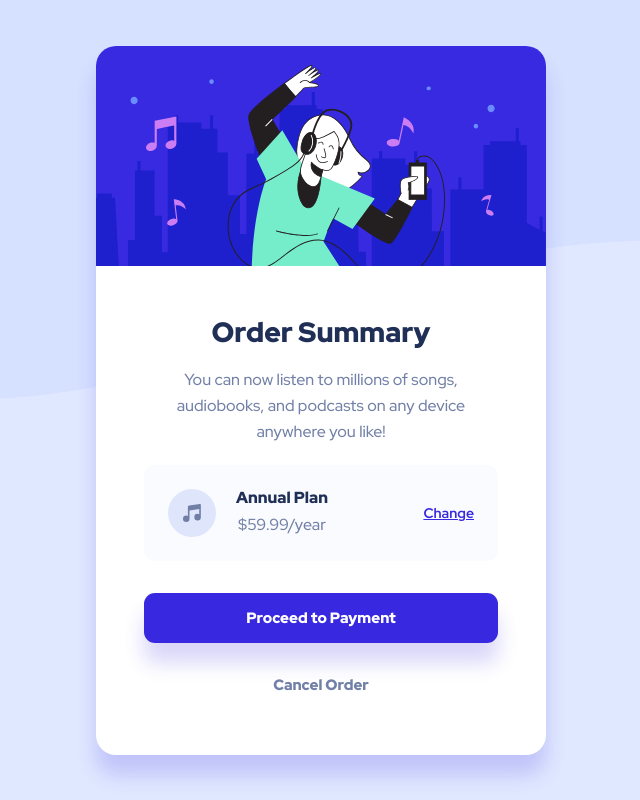
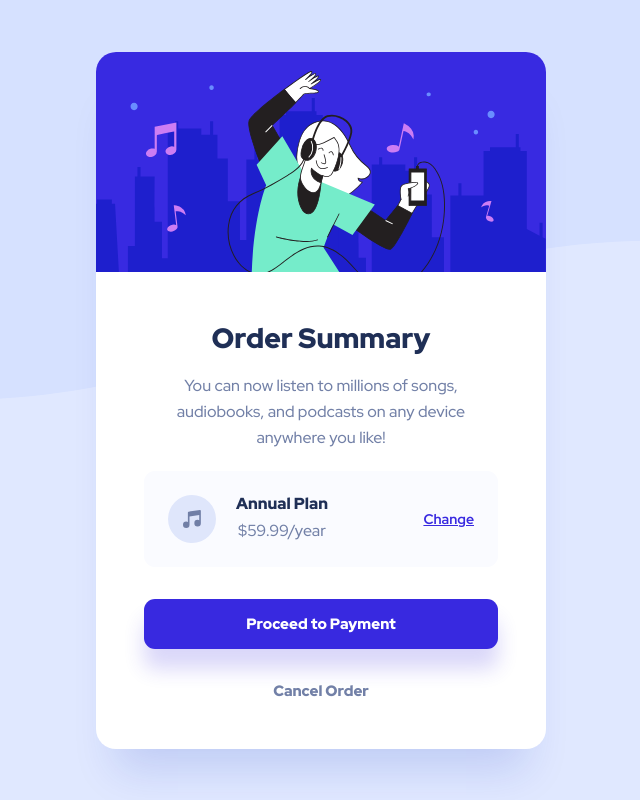
Before and after one commit to baldmannnnn/order-summary-component-frontend-mentor-challenge, a website built with Parcel: page src/index.html in a window 1280 px wide. Shown: the whole page, without its empty margins (319-959 px from the left). Built offline with nearby package versions, Linux system fonts and the light colour scheme.

Commit message:
fix box shadow of card

```diff
--- a/src/sass/components/_button.scss
+++ b/src/sass/components/_button.scss
@@ -42,5 +42,6 @@
 
   @media screen and (min-width: 37.5rem) {
     margin-top: 2rem;
+    padding-bottom: 0;
   }
 }
--- a/src/sass/components/_card.scss
+++ b/src/sass/components/_card.scss
@@ -3,7 +3,7 @@
 .card {
   background-color: #fff;
   border-radius: 1.25rem;
-  box-shadow: $box-shadow;
+  box-shadow: 0px 40px 40px -20px hsla(228, 87%, 39%, 0.15);
 }
 
 .card__header {
```
